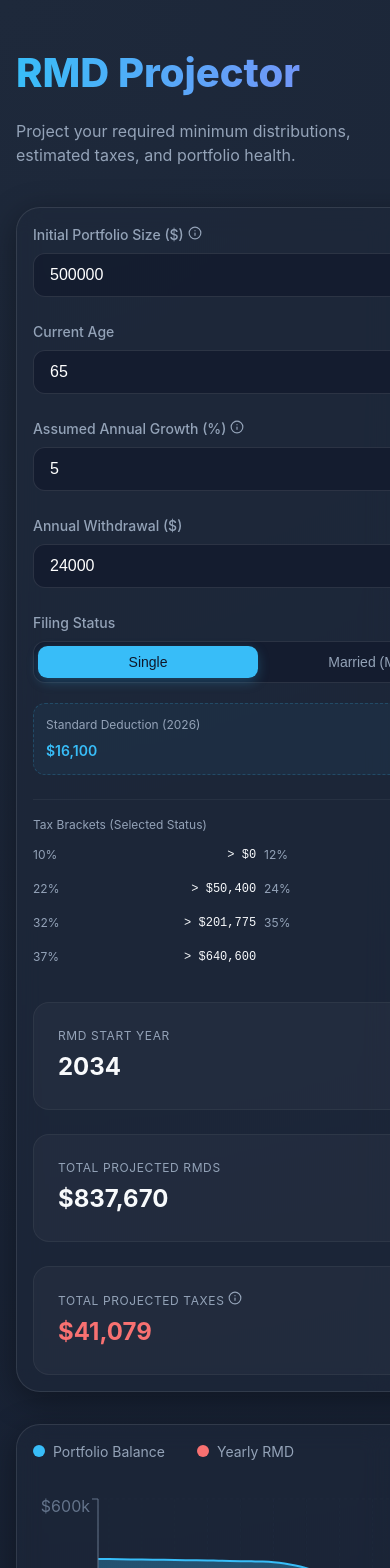
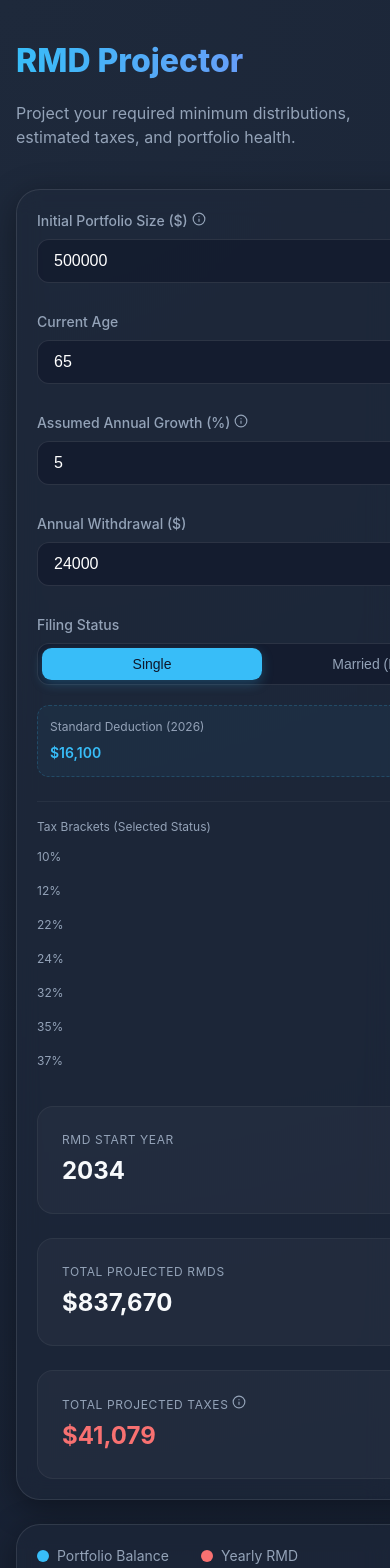
Before and after one commit to ecao310/rmd-projector, a React (Vite) app: page / in a window 390 px wide. Shown: the top 1568 px of the page. Built offline with nearby package versions, Linux system fonts and the light colour scheme.

Commit message:
feat: Enhance responsive design for various components, refine chart axis tick display, and adjust general UI spacing.

```diff
--- a/src/App.tsx
+++ b/src/App.tsx
@@ -215,6 +215,8 @@ const App: React.FC = () => {
                   dataKey="age"
                   stroke="#64748b"
                   label={{ value: 'Age', position: 'insideBottom', offset: -5, fill: '#64748b' }}
+                  interval="preserveStartEnd"
+                  minTickGap={10}
                 />
                 <YAxis
                   stroke="#64748b"
@@ -255,7 +257,9 @@ const App: React.FC = () => {
                   <th style={{ padding: '0.75rem' }}>Year</th>
                   <th style={{ padding: '0.75rem' }}>Balance</th>
                   <th style={{ padding: '0.75rem' }}>RMD</th>
-                  <th style={{ padding: '0.75rem' }}>Total Withdrawal</th>
+                  <th style={{ padding: '0.75rem' }}>
+                    <span className="desktop-only">Total </span>Withdrawal
+                  </th>
                   <th style={{ padding: '0.75rem' }}>
                     Est. Tax
                     <TooltipItem text="Estimated income tax paid on the total withdrawal." />
--- a/src/index.css
+++ b/src/index.css
@@ -85,6 +85,12 @@ h1 {
   -webkit-text-fill-color: transparent;
 }
 
+@media (max-width: 640px) {
+  h1 {
+    font-size: 2rem;
+  }
+}
+
 .subtitle {
   color: #94a3b8;
   margin-bottom: 2.5rem;
@@ -102,11 +108,16 @@ h1 {
   }
 
   .card {
-    padding: 1rem;
+    padding: 1.25rem;
   }
 
   .grid {
     grid-template-columns: 1fr;
+    gap: 1.5rem;
+  }
+
+  .input-group {
+    margin-bottom: 1.75rem;
   }
 }
 
@@ -193,6 +204,14 @@ button:hover {
   font-weight: 400;
   pointer-events: none;
   box-shadow: 0 10px 15px -3px rgba(0, 0, 0, 0.1), 0 4px 6px -2px rgba(0, 0, 0, 0.05);
+}
+
+@media (max-width: 640px) {
+  .tooltip-text {
+    width: 200px;
+    margin-left: -100px;
+    font-size: 0.7rem;
+  }
 }
 
 /* Tooltip arrow */
@@ -311,6 +330,12 @@ tr.has-tooltip:hover::after {
   margin-top: 0.5rem;
 }
 
+@media (max-width: 640px) {
+  .tax-bracket-grid {
+    grid-template-columns: 1fr;
+  }
+}
+
 .tax-bracket-item {
   display: flex;
   justify-content: space-between;
@@ -321,6 +346,13 @@ tr.has-tooltip:hover::after {
 .tax-bracket-item span:last-child {
   color: #f8fafc;
   font-family: monospace;
+}
+
+/* Visibility Utilities */
+@media (max-width: 640px) {
+  .desktop-only {
+    display: none;
+  }
 }
 
 /* Table Styles */
```
